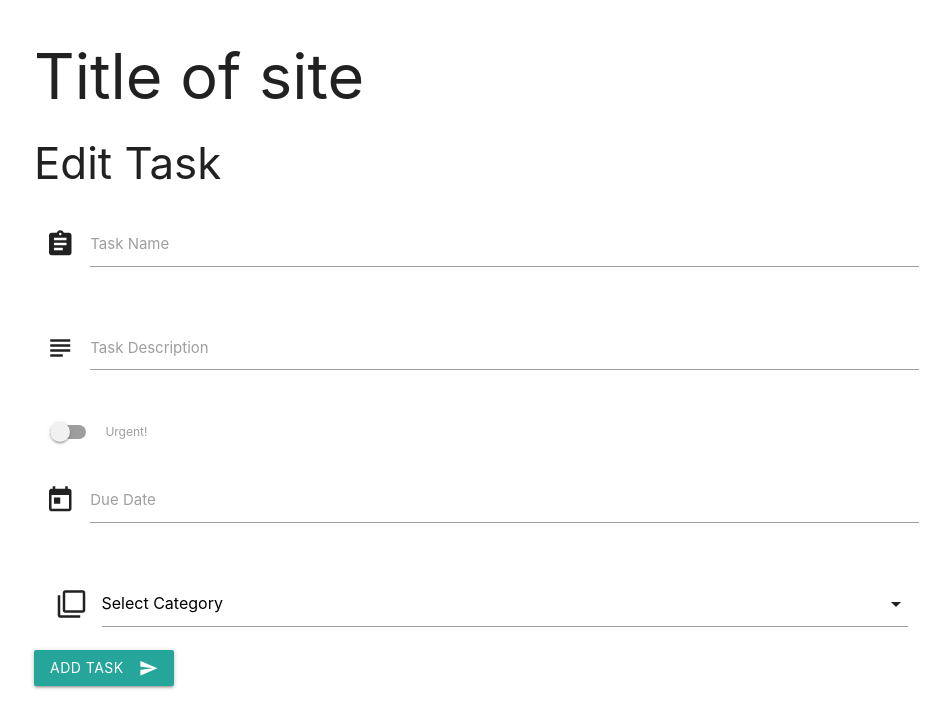
After one commit to LittleBlue418/task-manager, a Flask app: template templates/edittask.html in a window 1280 px wide. The commit adds this page. Shown: the top 728 px of the page, without its empty margins (158-1108 px from the left). Run offline with Flask 2, Linux system fonts and the light colour scheme; the template is opened without the code that fills it, so the values that code supplies are empty; some libraries are stand-ins or nearby versions.

Commit message:
set up link & tamplate for edit task

```diff
--- a/app.py
+++ b/app.py
@@ -36,6 +36,13 @@ def insert_task():
 
     return redirect(url_for('get_tasks'))
 
+@app.route('/edit_task/<task_id>')
+def edit_task(task_id):
+    task_to_edit = mongo.db.tasks.find_one({"_id": ObjectId(task_id)})
+    all_categories = mongo.db.categories.find()
+    return render_template('edittask.html', task=task_to_edit, categories=all_categories)
+
+
 if __name__ == '__main__':
     app.run(
         host="0.0.0.0" if "DYNO" in os.environ else None,
--- /dev/null
+++ b/templates/edittask.html
@@ -0,0 +1,58 @@
+{% extends 'base.html' %}
+{% block content %}
+
+<h3>Edit Task</h3>
+
+<div class="row">
+    <form action="{{ url_for('insert_task') }}" method="POST" class="col s12">
+        <div class="row">
+            <div class="input-field col s12">
+                <i class="material-icons prefix">assignment</i>
+                <input id="task_name" name="task_name" type="text"
+                    class="validate">
+                <label for="icon_prefix">Task Name</label>
+            </div>
+        </div>
+        <div class="row">
+            <div class="input-field col s12 validate">
+                <i class="material-icons prefix">subject</i>
+                <textarea id="task_description" name="task_description"
+                    class="materialize-textarea"></textarea>
+                <label for="icon_telephone">Task Description</label>
+            </div>
+        </div>
+        <div class="row">
+            <div class="switch">
+                <label>
+                    <input id="is_urgent" name="is_urgent" type="checkbox">
+                    <span class="lever"></span>
+                    Urgent!
+                </label>
+            </div>
+        </div>
+        <div class="row">
+            <div class="input-field col s12 validate" id="matfix">
+                <i class="material-icons prefix">today</i>
+                <input id="due_date" name="due_date" type="text"
+                    class="datepicker">
+                <label for="icon_telephone">Due Date</label>
+            </div>
+        </div>
+        <div class="input-field col s12">
+            <i class="material-icons prefix">filter_none</i>
+            <select id="category" name="category_name">
+                <option value="" disabled selected>Select Category</option>
+                {% for category in categories %}
+                    <option value="{{ category.category_name }}">{{category.category_name }}</option>
+                {% endfor %}
+            </select>
+        </div>
+        <div class="row">
+            <button class="btn waves-effect waves-light" type="submit">Add Task
+                <i class="material-icons right">send</i>
+            </button>
+        </div>
+    </form>
+</div>
+
+{% endblock%}
--- a/templates/tasks.html
+++ b/templates/tasks.html
@@ -16,7 +16,7 @@
                     <div class="col s3">
                         <i class="material-icons">arrow_drop_down</i>
                         <a class="waves-effect waves-light btn_small green">Done</a>
-                        <a class="waves-effect waves-light btn_small blue">Edit</a>
+                        <a href="{{url_for('edit_task', task_id=task._id)}}" class="waves-effect waves-light btn_small blue">Edit</a>
                     </div>
                     <div class="col s3 task_header">
                         {{task.task_name}}  -  {{task.due_date}}  -  {{task.category_name}}
```
